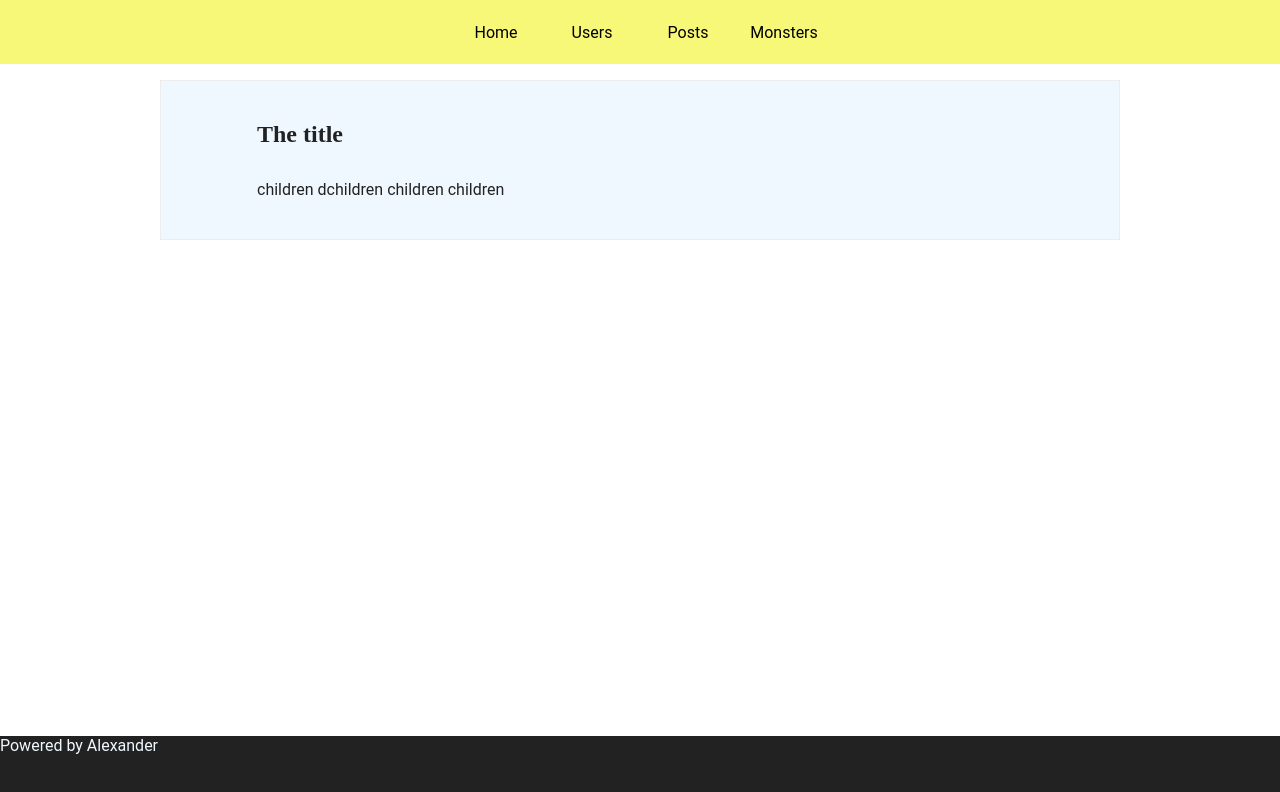
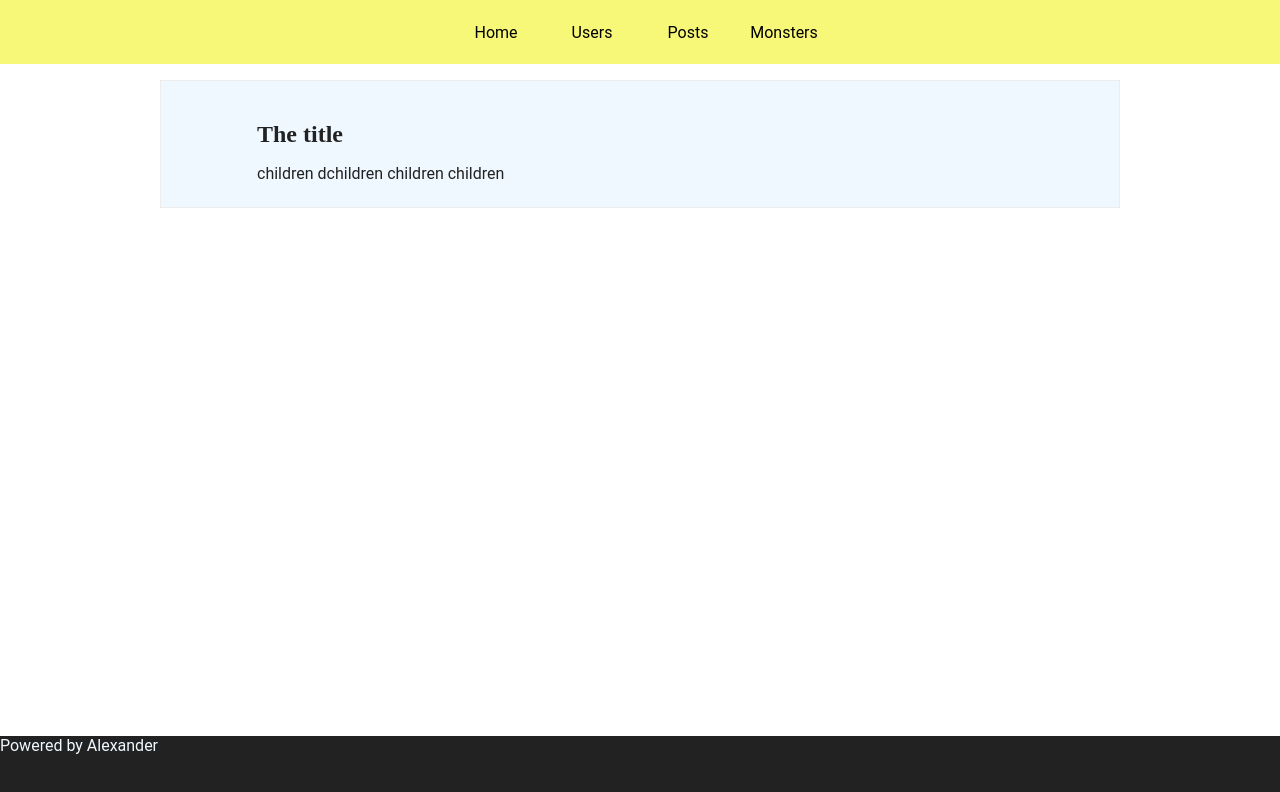
Before and after one commit to Vivy-Eye/Jeanhy-Administrator, a Next.js app: page / in a window 1280 px wide. Shown: the top 792 px of the page. Built offline with nearby package versions, Linux system fonts and the light colour scheme.

Commit message:
P -> DIV

```diff
--- a/components/Paragraph.js
+++ b/components/Paragraph.js
@@ -14,7 +14,7 @@ export default function Paragraph({ children, title, imageUrl, subText }) {
         false
       )}
 
-      {children ? <p className={styles.body}>{children}</p> : false}
+      {children ? <div className={styles.body}>{children}</div> : false}
     </div>
   );
 }
```
